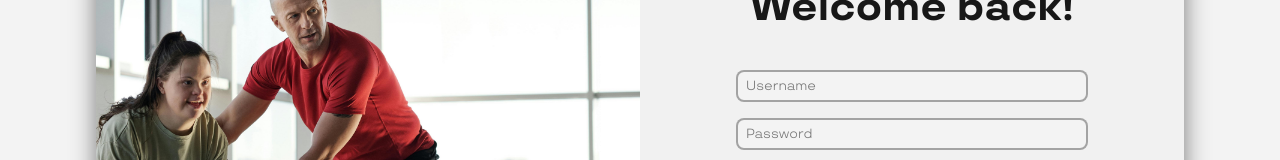
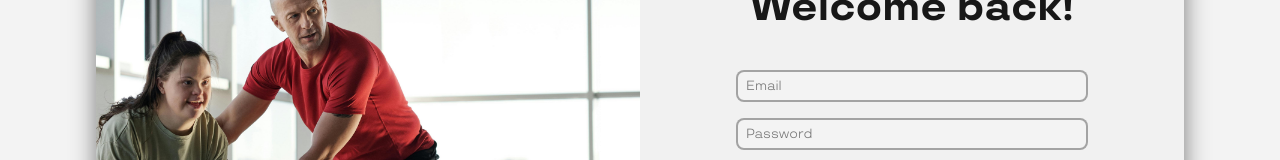
Before and after one commit to IU-Capstone-Project-2025/UrTraining, a React (Vite) app in the folder frontend/: page /signin in a window 1280 px wide. Shown: the part 244-404 px from the top of the page. Built offline with nearby package versions, Linux system fonts and the light colour scheme.

Commit message:
Minor fix: now we can log in using email

```diff
--- a/frontend/src/components/data/example_json_data.ts
+++ b/frontend/src/components/data/example_json_data.ts
@@ -1,7 +1,6 @@
+import type { SignProps } from "../interface/interfaces";
 
-import type { SurveyProps, SignProps } from "../interface/interfaces";
-
-export const example_survey_data: SurveyProps = {
+export const example_survey_data: any = {
     steps_total: [
         {
             value: "step-1",
@@ -145,10 +144,10 @@ export const example_signin_data: SignProps = {
     page_title: "Welcome back!",
     input_fields: [
         {
-            name: "username",
-            id: "username",
+            name: "email",
+            id: "email",
             input_type: "text",
-            placeholder: "Username",
+            placeholder: "Email",
             options: [],
         },
         {
```
